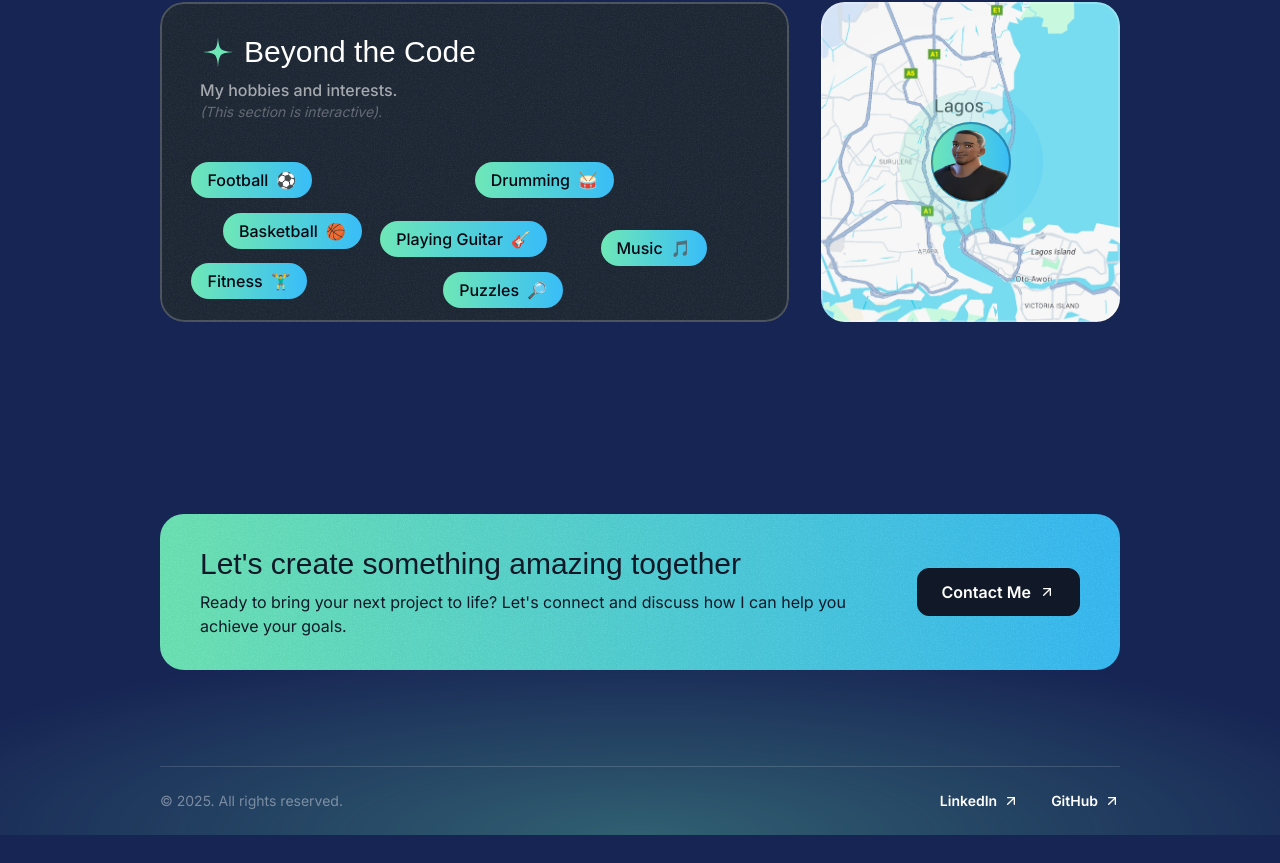
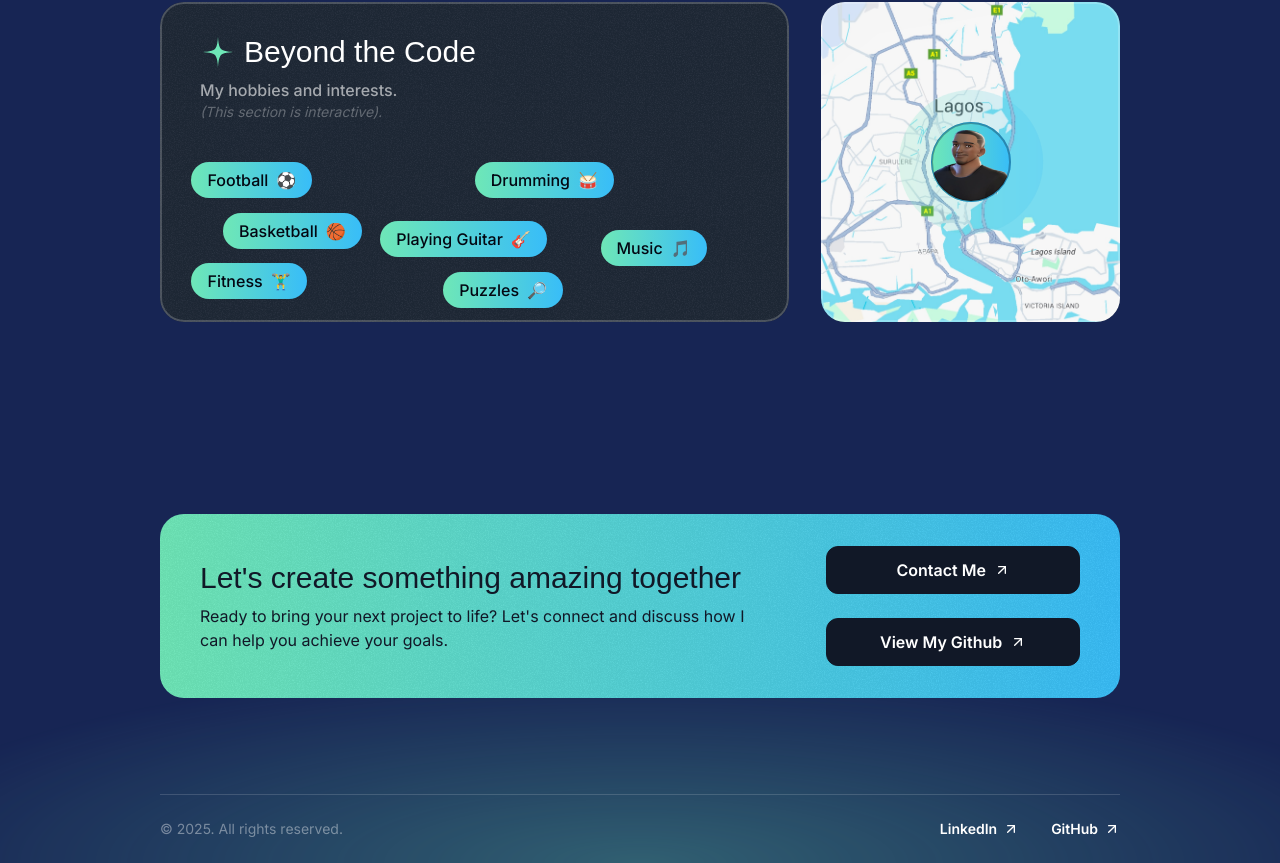
Before and after one commit to tommywa-a/Portfolio-site, a Next.js app: page / in a window 1280 px wide. Shown: the part 4448-5311 px from the top of the page. Before the commit the page ends 5283 px from the top, so only its background shows below. Built offline with nearby package versions, Linux system fonts and the light colour scheme; a web font is replaced by a local one.

Commit message:
Added "view-github" CTA

```diff
--- a/src/sections/Contact.tsx
+++ b/src/sections/Contact.tsx
@@ -23,12 +23,21 @@ export const ContactSection = () => {
 							</p>
 						</div>
 						<div>
-							<button className='text-white bg-gray-900 px-6 h-12 rounded-xl w-max border border-gray-900'>
+							<button className='text-white bg-gray-900 px-6 mb-6 h-12 rounded-xl w-full border border-gray-900'>
 								<a
 									href='https://www.linkedin.com/in/babatomiwaaderibigbe'
 									className='inline-flex items-center gap-2'
 								>
 									<span className='font-semibold'>Contact Me</span>
+									<ArrowUpRightIcon className='size-4' />
+								</a>
+							</button>
+							<button className='text-white bg-gray-900 px-6 h-12 rounded-xl w-full border border-gray-900'>
+								<a
+									href='https://www.github.com/tommywa-a'
+									className='inline-flex items-center gap-2'
+								>
+									<span className='font-semibold w-max'>View My Github</span>
 									<ArrowUpRightIcon className='size-4' />
 								</a>
 							</button>
```
